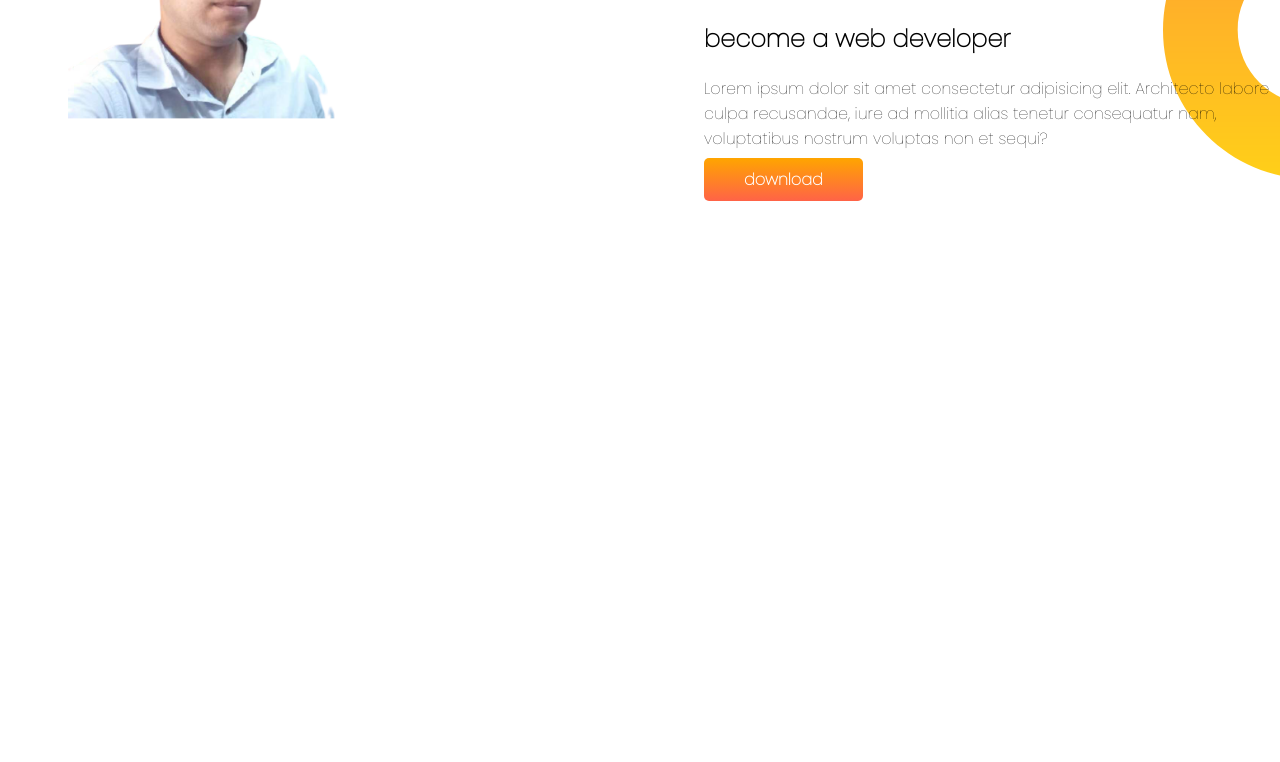
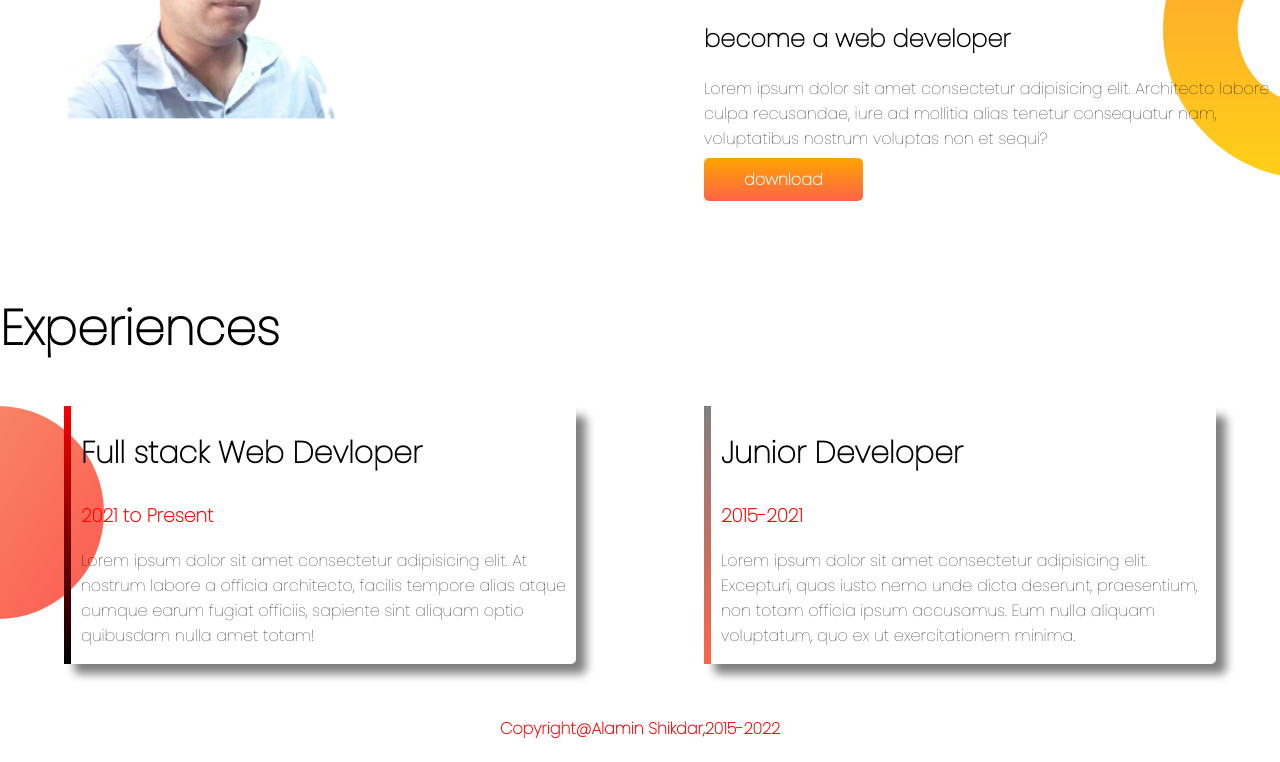
Before and after one commit to Alamin0351/developer-portfolio, a plain HTML site: page index.html in a window 1280 px wide. Shown: the part 720-1482 px from the top of the page. Before the commit the page ends 1012 px from the top, so only its background shows below. Drawn offline with Linux system fonts and the light colour scheme.

Commit message:
footer added

```diff
--- a/index.html
+++ b/index.html
@@ -17,7 +17,7 @@
 
 
 
-    <section class='top-banner'>
+    <section class='top-banner section-css'>
         <div class='half-width'>
             <h1>Welcome to</h1>
             <h1><span class="main-name">Alamin's</span> World</h1>
@@ -33,7 +33,7 @@
 
     </section>
 
-    <section class="dream-big">
+    <section class="dream-big section-css">
 
         <div class='half-width'>
 
@@ -48,7 +48,34 @@
         </div>
 
     </section>
+    <!--Experience Area-->
+    <section class='Expart'>
+        <h1>Experiences</h1>
+        <div class="flexstyle">
+            <div class='developer' id='left'>
+                <h1>Full stack Web Devloper</h1>
+                <h3 class='main-name'>2021 to Present</h3>
+                <p>Lorem ipsum dolor sit amet consectetur adipisicing elit. At nostrum labore a officia architecto,
+                    facilis
+                    tempore alias atque cumque earum fugiat officiis, sapiente sint aliquam optio quibusdam nulla amet
+                    totam!</p>
 
+            </div>
+            <div class='developer' id='right'>
+                <h1>Junior Developer</h1>
+                <h3 class="main-name">2015-2021</h3>
+                <p>Lorem ipsum dolor sit amet consectetur adipisicing elit. Excepturi, quas iusto nemo unde dicta
+                    deserunt,
+                    praesentium, non totam officia ipsum accusamus. Eum nulla aliquam voluptatum, quo ex ut
+                    exercitationem
+                    minima.</p>
+            </div>
+        </div>
+
+    </section>
+    <Footer>
+        <h4>Copyright@Alamin Shikdar,2015-2022</h4>
+    </Footer>
 </body>
 
 </html>
--- a/style.css
+++ b/style.css
@@ -11,7 +11,7 @@ h1 {
     color: red;
 }
 
-section {
+.section-css {
     display : flex;
     margin-bottom: 100px;
 }
@@ -41,3 +41,40 @@ section {
     background-repeat: no-repeat;
     background-position: right;
 }
+
+.flexstyle {
+    display: flex;
+}
+
+.developer {
+    box-shadow: 10px 10px 10px gray;
+width: 40%;
+margin-left: 5%;
+margin-right: 5%;
+padding-left: 10px;
+border-radius: 5px;
+margin-bottom: 30px;
+
+}
+#left{
+    border-left: 7px solid;
+    border-image: linear-gradient(red,black);
+    border-image-slice: 1;
+}
+#right{
+    border-left: 7px solid;
+    border-image: linear-gradient( gray, tomato);
+    border-image-slice: 1;
+}
+.developer h1 {
+    font-size: 30px;
+}
+.flexstyle {
+    background-image: url(Images/exp-bg.png);
+    background-repeat: no-repeat;
+}
+
+footer {
+    text-align: center;
+    color: red;
+}
```
